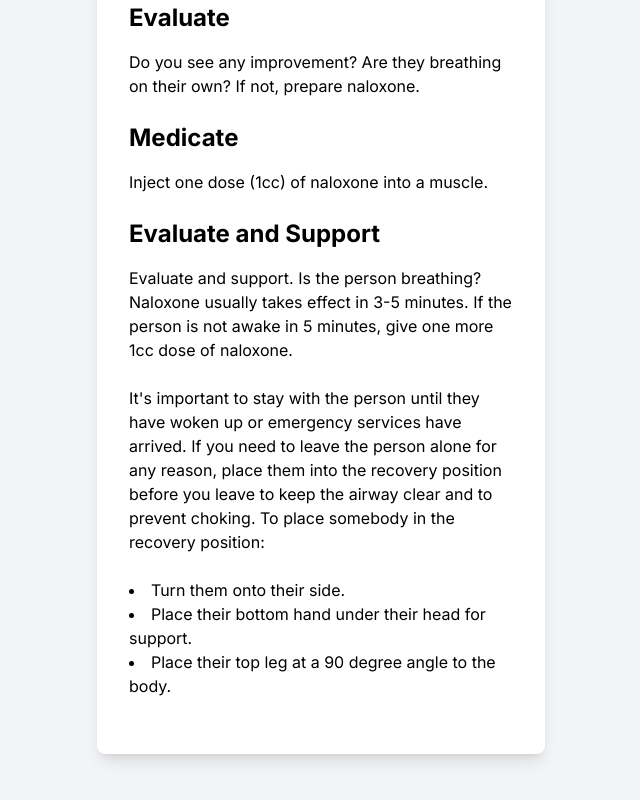
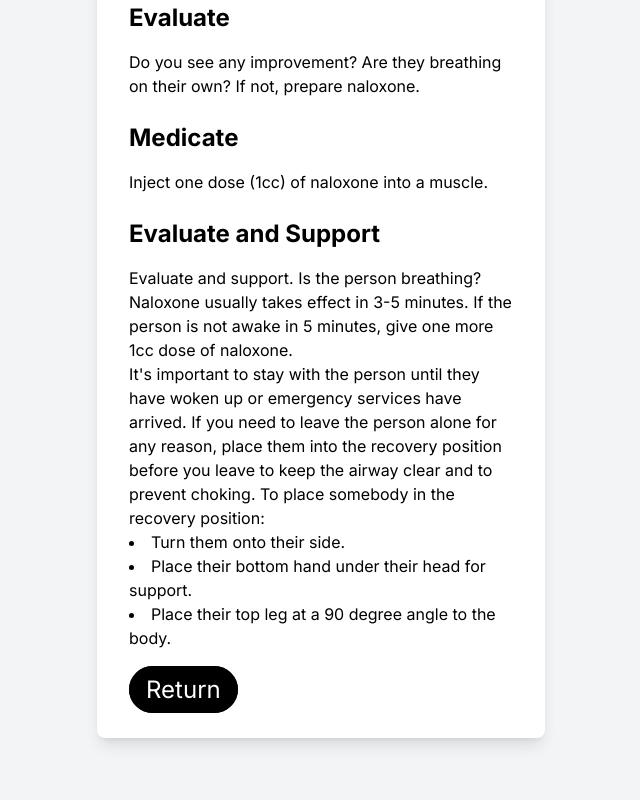
Before and after one commit to ewanbrinkman/stormhacks-2024, a Next.js app: page /resource in a window 1280 px wide. Shown: the part 510-1310 px from the top of the page, without its empty margins (319-959 px from the left). Built offline with nearby package versions, Linux system fonts and the light colour scheme.

Commit message:
Added Return button

```diff
--- a/src/app/resource/page.tsx
+++ b/src/app/resource/page.tsx
@@ -1,4 +1,6 @@
 "use client";
+
+import Button from '@components/Button';
 
 export default function Resource() {
   return (
@@ -21,17 +23,14 @@ export default function Resource() {
           <p className="mb-6">Inject one dose (1cc) of naloxone into a muscle.</p>
 
           <h1 className="text-2xl font-bold mb-4">Evaluate and Support</h1>
-          <p className="mb-6">
-            Evaluate and support. Is the person breathing? Naloxone usually takes effect in 3-5 minutes. If the person is not awake in 5 minutes, give one more 1cc dose of naloxone.
-            <br/><br/>
-            It's important to stay with the person until they have woken up or emergency services have arrived. If you need to leave the person alone for any reason, place them into the recovery position before you leave to keep the airway clear and to prevent choking. To place somebody in the recovery position:
-            <br/><br/>
-            <ul className="list-disc list-inside">
-              <li>Turn them onto their side.</li>
-              <li>Place their bottom hand under their head for support.</li>
-              <li>Place their top leg at a 90 degree angle to the body.</li>
-            </ul>
-          </p>
+          <p>Evaluate and support. Is the person breathing? Naloxone usually takes effect in 3-5 minutes. If the person is not awake in 5 minutes, give one more 1cc dose of naloxone.</p>
+          <p>It's important to stay with the person until they have woken up or emergency services have arrived. If you need to leave the person alone for any reason, place them into the recovery position before you leave to keep the airway clear and to prevent choking. To place somebody in the recovery position:</p>
+          <ul className="list-disc list-inside mb-6">
+            <li>Turn them onto their side.</li>
+            <li>Place their bottom hand under their head for support.</li>
+            <li>Place their top leg at a 90 degree angle to the body.</li>
+          </ul>
+          <Button href="/" className="mt-4 bg-black text-black border border-black">Return</Button>
         </div>
       </div>
     </main>
```
